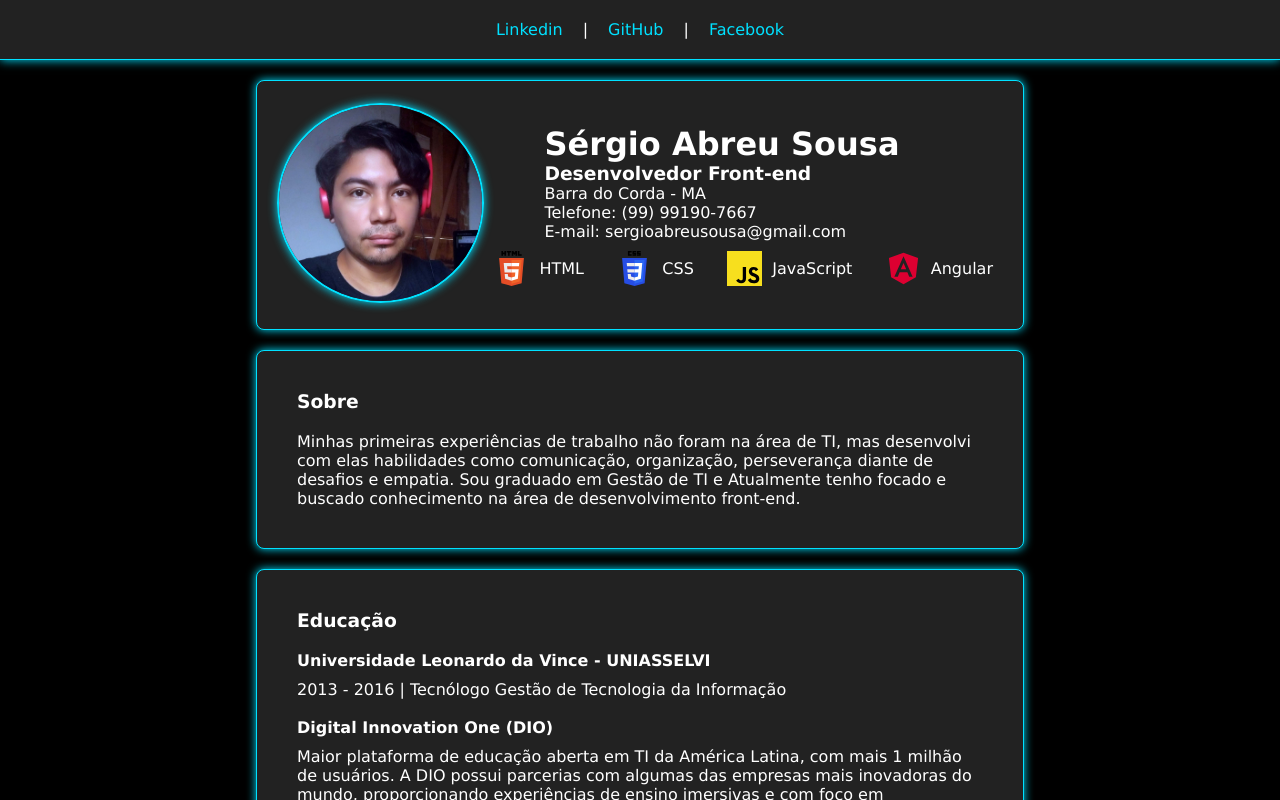
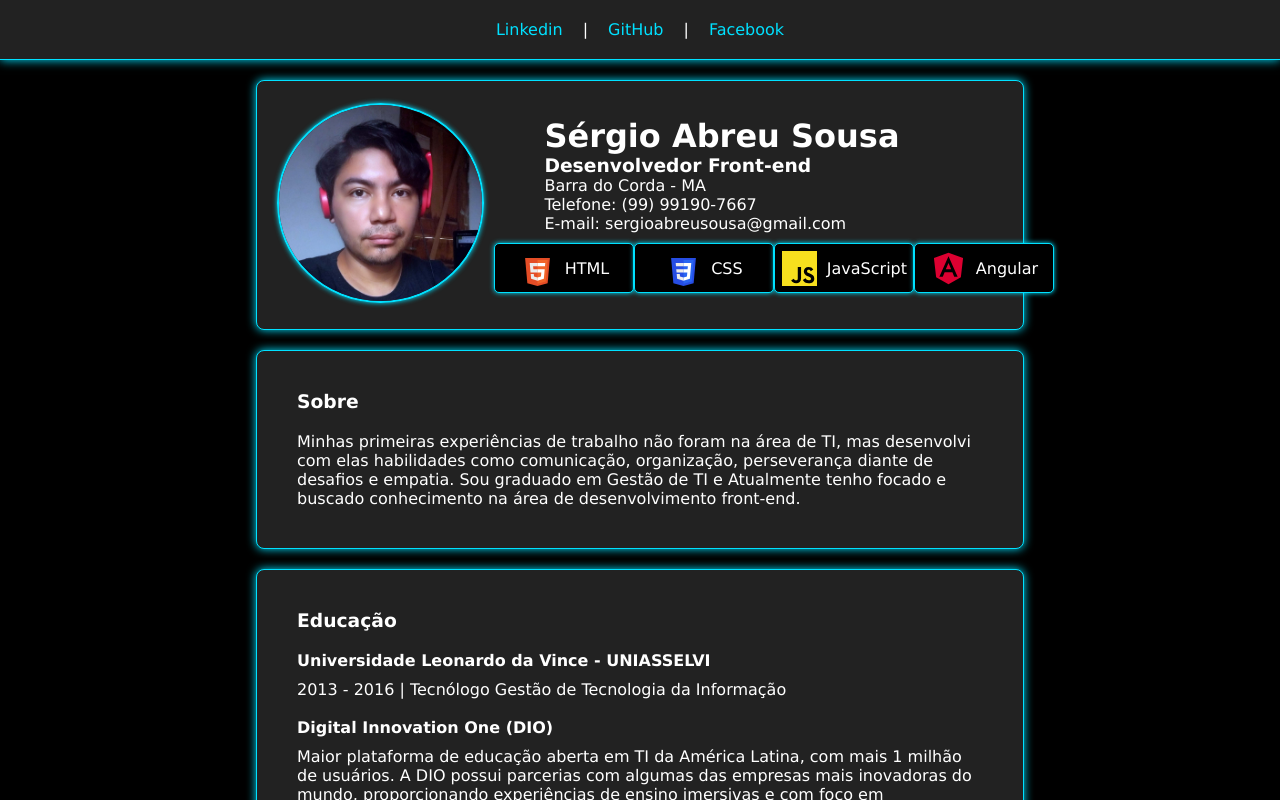
Before and after one commit to S3R6104BR3U/meu-curriculo-angular, an Angular app: page / in a window 1280 px wide. Shown: the top 800 px of the page. Built offline with nearby package versions, Linux system fonts and the light colour scheme.

Commit message:
modificação divs tecnologias

```diff
--- a/src/app/components/card/card.component.css
+++ b/src/app/components/card/card.component.css
@@ -14,16 +14,11 @@
     box-shadow: 0 0 10px rgb(0, 225, 255);
 }
 
-.card-content {
-
-
-}
-
 .card-content > img {
     height: 200px;
     border-radius: 50%;
     border: 2px solid rgb(0, 225, 255);
-    box-shadow: 0 0 10px rgb(0, 225, 255);
+    box-shadow: 0 0 5px rgb(0, 225, 255);
 }
 
 .dados-tecnologias {
@@ -47,6 +42,13 @@
     display: flex;
     align-items: center;
     justify-content: center;
+    height: 50px;
+    width: 140px;
+    border-radius: 5px;
+    background-color: #000;
+    color: #fff;
+    border: 1px solid rgb(0, 225, 255);
+    box-shadow: 0 0 5px rgb(0, 225, 255);
 }
 
 .tecnologias > div > img {
```
